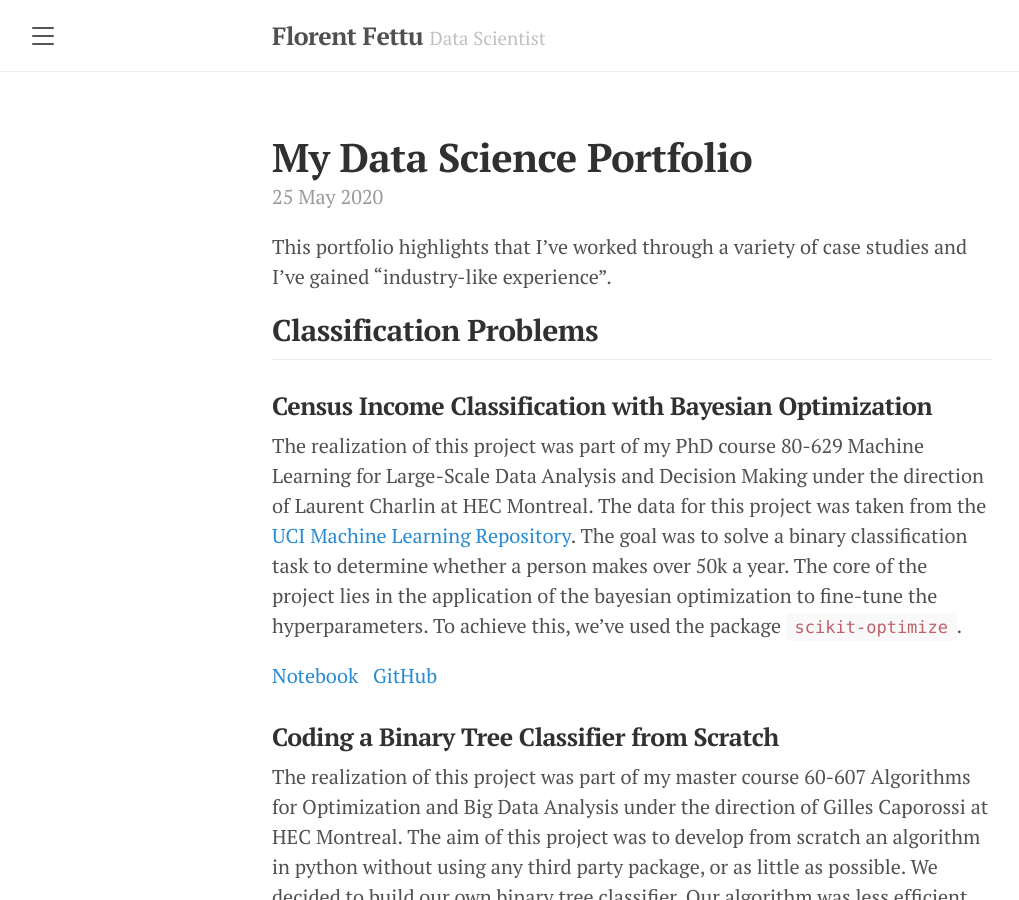
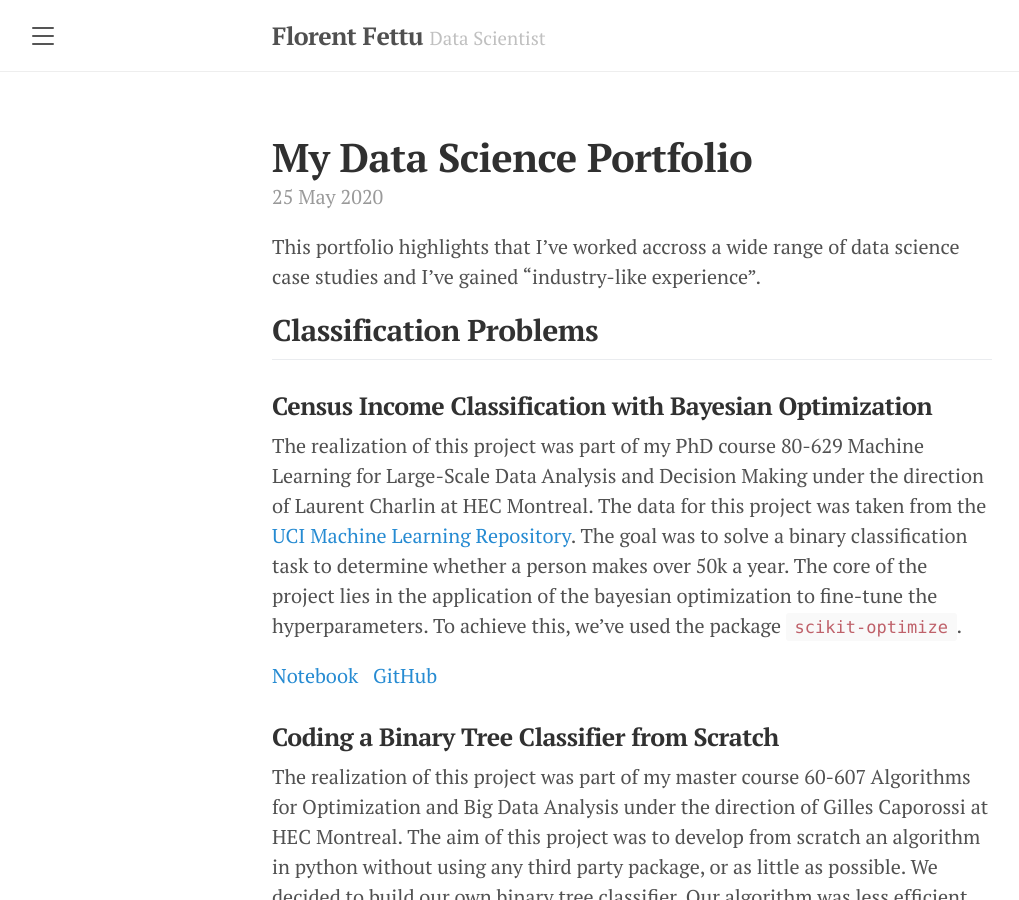
Before and after one commit to florentfettu/florentfettu.github.io, a Jekyll site: the page built from _posts/2020-05-25-my-data-science-portfolio.md, in a window 1280 px wide and 900 px high. Shown: the whole window, without its empty margins (8-1027 px from the left). Built offline with Jekyll 4.4.1, drawn with Linux system fonts in a browser that asks for light colours; nearby versions of some CDN libraries.

Commit message:
Update 2020-05-25-my-data-science-portfolio.md

```diff
--- a/_posts/2020-05-25-my-data-science-portfolio.md
+++ b/_posts/2020-05-25-my-data-science-portfolio.md
@@ -3,7 +3,7 @@ layout: post
 title: My Data Science Portfolio
 ---
 
-This portfolio highlights that I've worked through a variety of case studies and I've gained "industry-like experience".
+This portfolio highlights that I’ve worked accross a wide range of data science case studies and I’ve gained “industry-like experience”.
 
 ## Classification Problems
 
```
